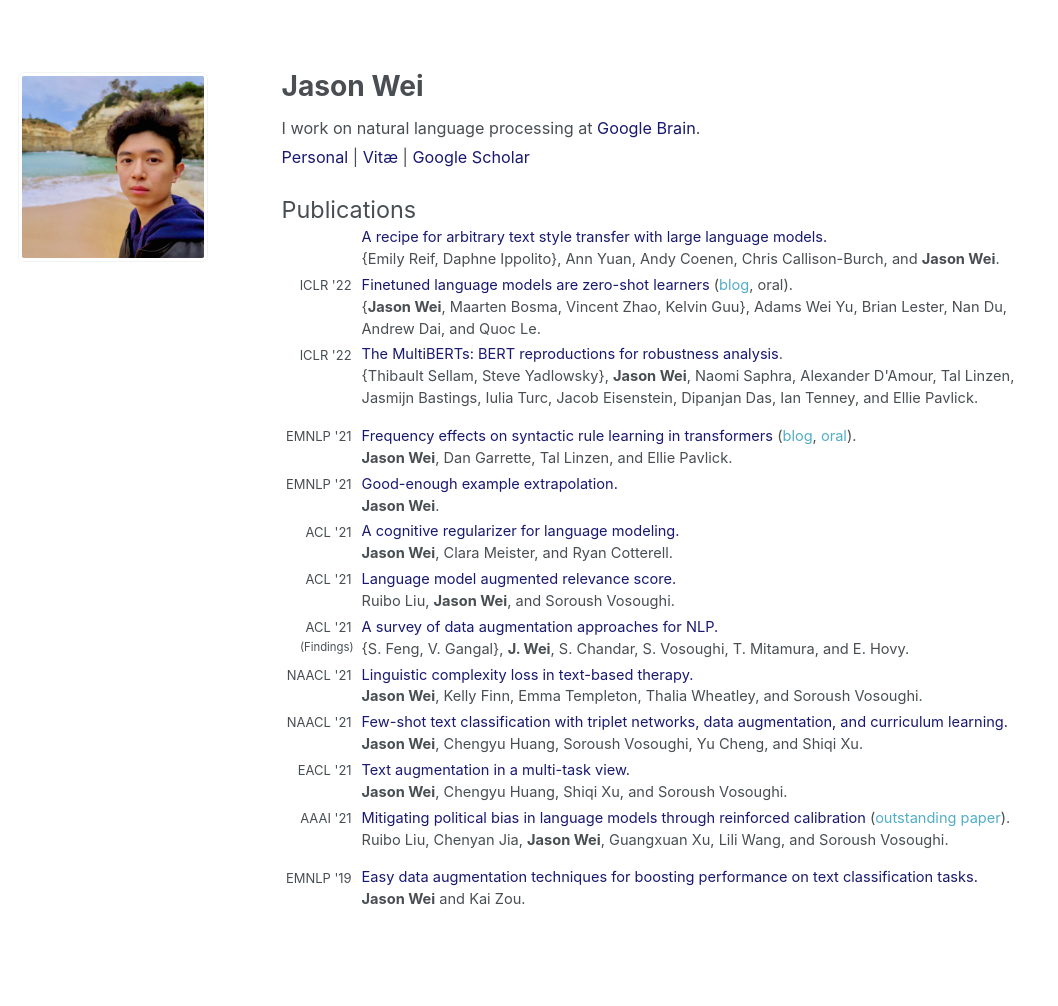
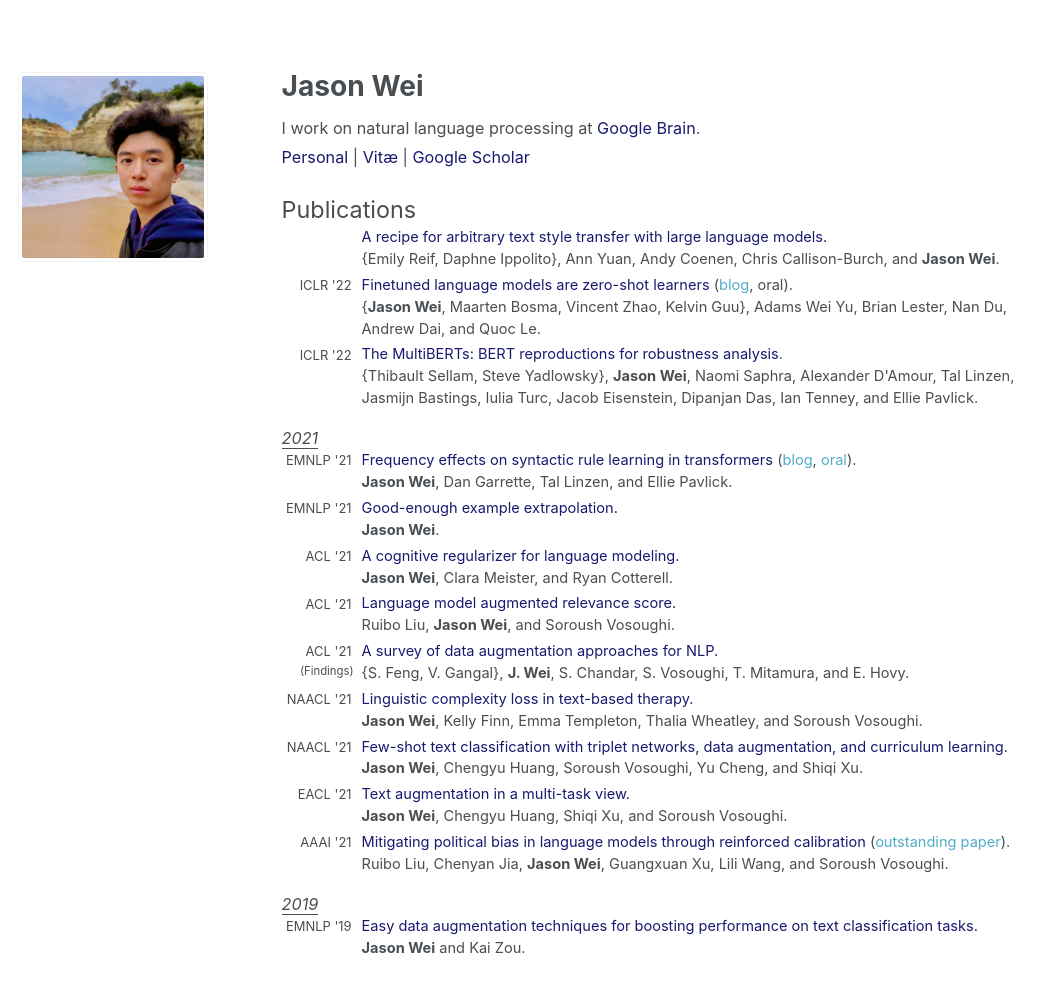
Before and after one commit to jasonwei20/jasonwei20.github.io, a Jekyll site: the page built from _pages/about.md, in a window 1280 px wide. Shown: the whole page, without its empty margins (0-1058 px from the left). Built offline with Jekyll 4.4.1, drawn with Linux system fonts in a browser that asks for light colours; before the commit the page ends 957 px from its top, so only the background shows below that.

Commit message:
Update about.md

```diff
--- a/_pages/about.md
+++ b/_pages/about.md
@@ -55,13 +55,17 @@ I work on natural language processing at <a href="https://research.google/teams/
     <td style="padding-bottom:16px">{Thibault Sellam, Steve Yadlowsky}, <b>Jason Wei</b>, Naomi Saphra, Alexander D'Amour, Tal Linzen, <br>Jasmijn Bastings, Iulia Turc, Jacob Eisenstein, Dipanjan Das, Ian Tenney, and Ellie Pavlick.</td>
   </tr>
   <tr>
+    <td style="width:80px; text-align:left; padding-right:10px; font-size:1em"><u><i>2021</i></u></td>
+    <td></td>
+  </tr>
+
+  <tr>
     <td style="width:80px; text-align:right; padding-right:10px; font-size:0.8em">EMNLP '21</td>
     <td><a href="https://aclanthology.org/2021.emnlp-main.72/" style="color:#191970" target="_blank">Frequency effects on syntactic rule learning in transformers</a> (<a href="https://ai.googleblog.com/2021/12/evaluating-syntactic-abilities-of.html" target="_blank">blog</a>, <a href="https://screencast-o-matic.com/watch/cr6QnuVXYT1" target="_blank">oral</a>).</td>
   </tr>
   <tr>
     <td></td>
     <td style="padding-bottom:4px"><b>Jason Wei</b>, Dan Garrette, Tal Linzen, and Ellie Pavlick. </td>
-
   </tr>
   <tr>
     <td style="width:80px; text-align:right; padding-right:10px; font-size:0.8em">EMNLP '21</td>
@@ -127,6 +131,11 @@ I work on natural language processing at <a href="https://research.google/teams/
     <td></td>
     <td style="padding-bottom:16px">Ruibo Liu, Chenyan Jia, <b>Jason Wei</b>, Guangxuan Xu, Lili Wang, and Soroush Vosoughi.</td>
   </tr>
+
+  <tr>
+    <td style="width:80px; text-align:left; padding-right:10px; font-size:1em"><u><i>2019</i></u></td>
+    <td></td>
+  </tr>
   <tr>
     <td style="width:80px; text-align:right; padding-right:10px; font-size:0.8em">EMNLP '19</td>
     <td><a href="http://dx.doi.org/10.18653/v1/D19-1670" style="color:#191970" target="_blank">Easy data augmentation techniques for boosting performance on text classification tasks.</a></td>
```
